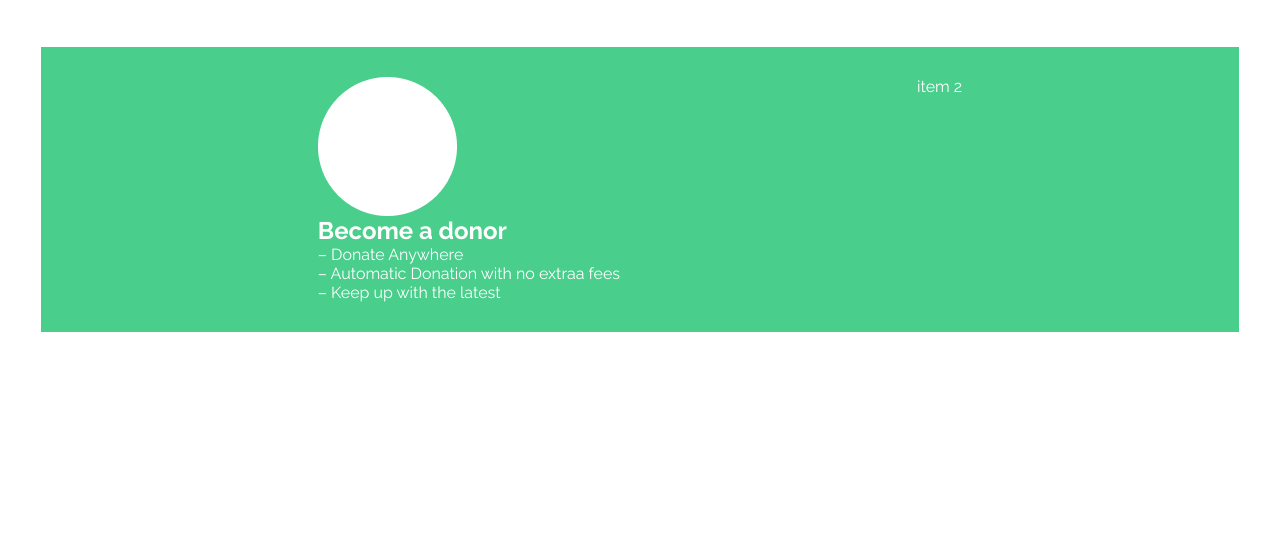
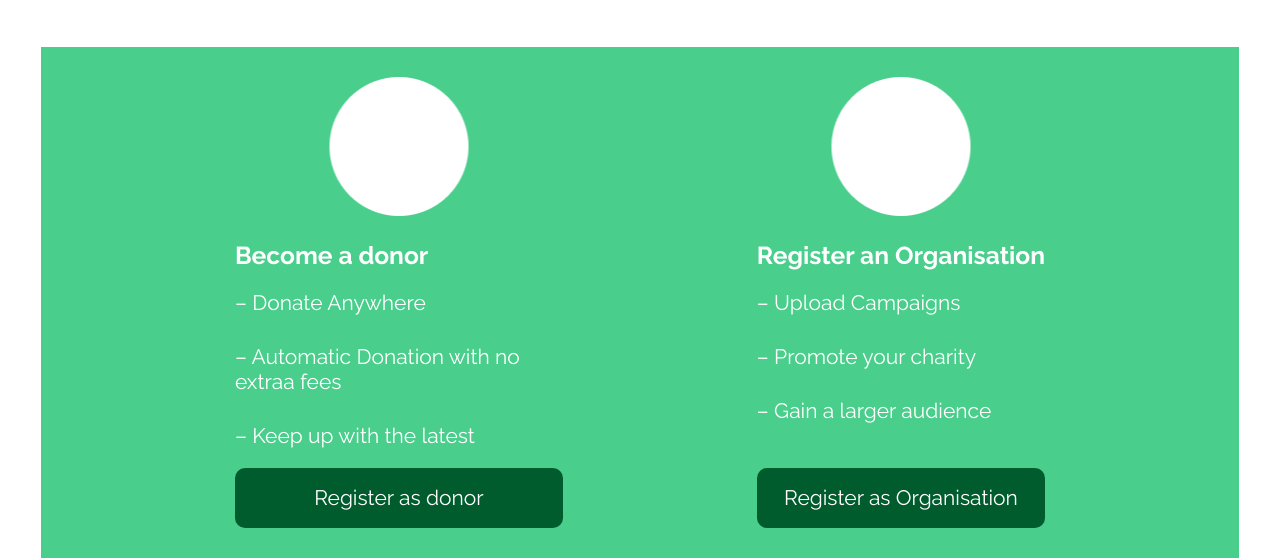
Before and after one commit to mahinulabid1/Website_Charity, a plain HTML site: page index.html in a window 1280 px wide. Shown: the part 2888-3446 px from the top of the page. Before the commit the page ends 3220 px from the top, so only its background shows below. Drawn offline with Linux system fonts and the light colour scheme.

Commit message:
registration section completed

```diff
--- a/index.html
+++ b/index.html
@@ -131,15 +131,34 @@
 
 
     <section class="register-section bound-two">
-        <div>
-            <img src="./src/img/usernull.png" alt="">
-            <h2>Become a donor</h2>
-            <p>	&#8211; Donate Anywhere</p>
-            <p>	&#8211; Automatic Donation with no extraa fees</p>
-            <p>	&#8211; Keep up with the latest </p>
+        <div class="reg-sec-div">
+            <div>
+                <img src="./src/img/usernull.png" alt="">
+                <h3>Become a donor</h3>
+                <p>	&#8211; Donate Anywhere</p>
+                <p>	&#8211; Automatic Donation with no extraa fees</p>
+                <p>	&#8211; Keep up with the latest </p>
+            </div>
+
+            <div>
+                <a href="#">Register as donor</a>
+            </div>
         </div>
 
-        <div>item 2</div>
+        <div class="reg-sec-div">
+            <div>
+                <img src="./src/img/usernull.png" alt="">
+                <h3>Register an Organisation</h3>
+                <p>	&#8211; Upload Campaigns</p>
+                <p>	&#8211; Promote your charity</p>
+                <p>	&#8211; Gain a larger audience</p>
+            </div>
+
+            <div>
+                <a href="#">Register as Organisation</a>
+            </div>
+
+        </div>
     </section>
 </body>
 </html>
--- a/src/css/modules/default.css
+++ b/src/css/modules/default.css
@@ -30,12 +30,6 @@ a{
     text-decoration:none;
 }
 
-/* a:link,
-a:visited,
-a:hover,
-a:visited{
-    color: white;
-} */
 
 .bound-one{
     padding-left:41px;
@@ -52,4 +46,8 @@ a:visited{
         padding-left:21px;
         padding-right: 21px;
     }
+    .bound-two{
+        margin-left:21px;
+        margin-right: 21px;
+    }
 }
--- a/src/css/style.css
+++ b/src/css/style.css
@@ -216,16 +216,49 @@
     padding: 30px 0;
     background-color: var(--main-light);
     color:white;
+    position:relative;
 }
 
-.register-section div:first-child{
-    margin-right: 20px;
+.reg-sec-div{
+    display:flex;
+    flex-direction:column;
+    justify-content: space-between;
+    font-size: 21px;
+    max-width: 328px;
 }
 
-.register-section div img{
-    display:block;
+.reg-sec-div h3,.reg-sec-div div img{
+    margin-bottom :20px;
 }
 
+.reg-sec-div div img{
+    position:relative;
+    left:50%;
+    transform:translateX(-50%);
+}
+
+.reg-sec-div p:not(:last-child){
+    margin-bottom:29px;
+}
+
+.reg-sec-div a{
+    display:block;
+    color:white;
+    text-align:center;
+    margin-top: 20px;
+    line-height: 60px;
+    border-radius:10px;
+}
+
+.reg-sec-div a:link,
+.reg-sec-div a:visited{
+    background-color: var(--main-dark);
+}
+
+.reg-sec-div a:hover,
+.reg-sec-div a:active{
+    background-color: var(--main-dark-hover);
+}
 
 
 
@@ -285,10 +318,25 @@
     .our-ch-list-container div {
         width: 100%;
     }
+
+
+    /* register section */
+    .register-section{
+        flex-direction: column;
+        align-items: center;
+    }
+
+    .reg-sec-div:first-child{
+        margin-bottom: 100px;
+    }
 }
 
 @media only screen and (max-width: 600px) {
     .who-are-we .list-description {
         width: 100%;
     }
+    .reg-sec-div{
+        max-width: none;
+        width: 95%;
+    }
 }
```
